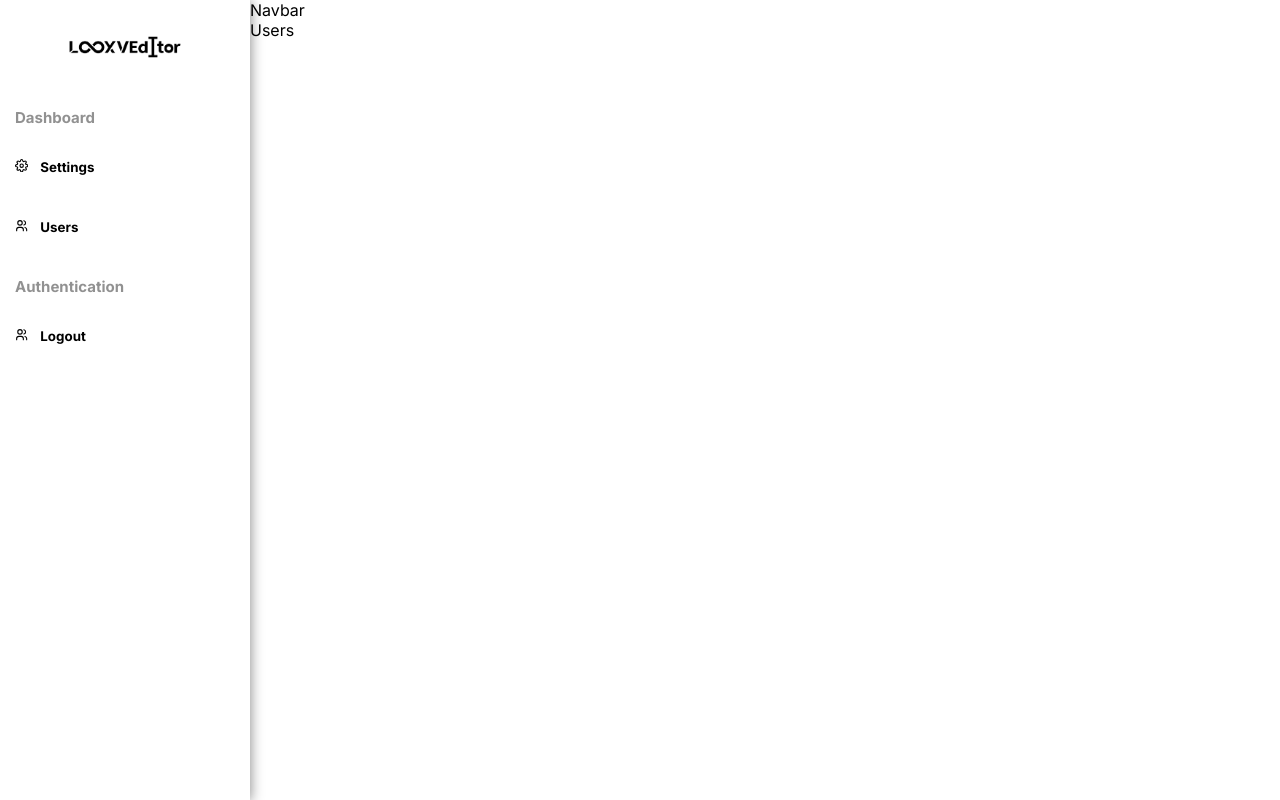
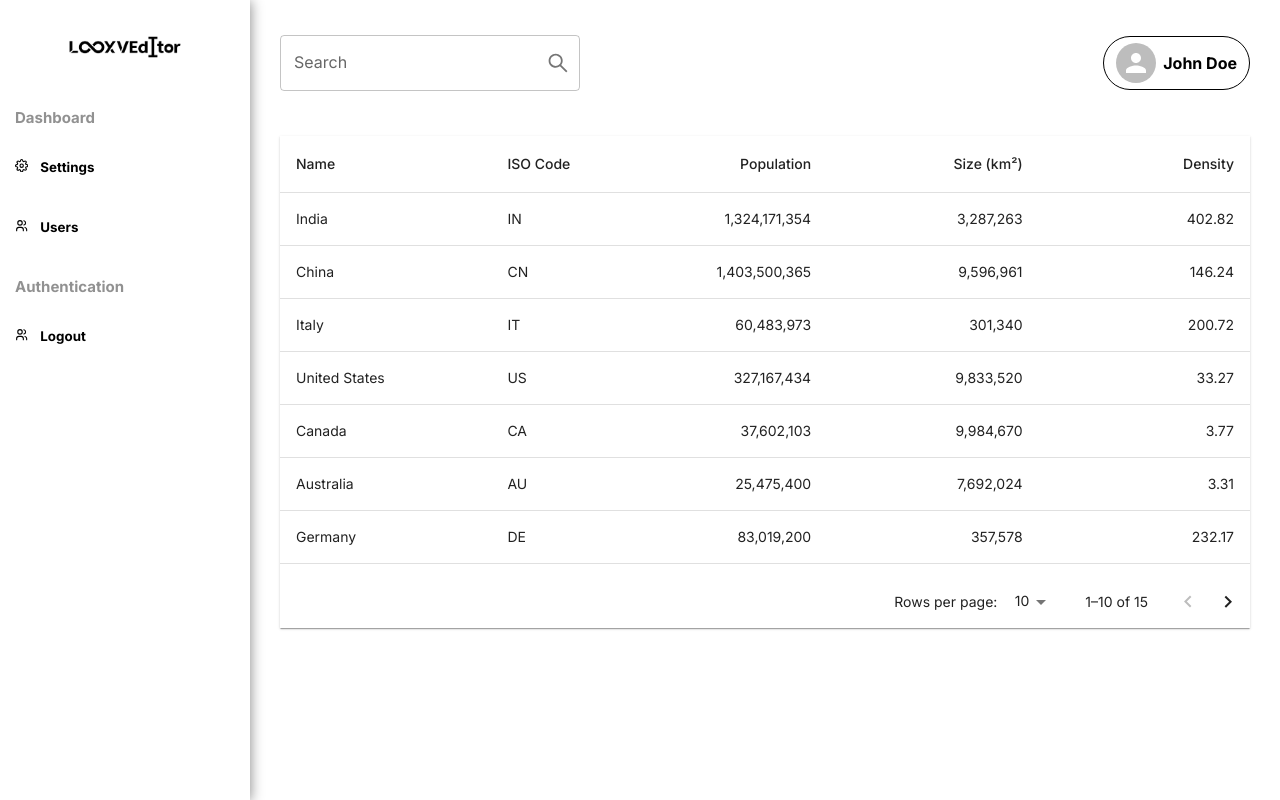
Before and after one commit to tonyykosseifyy/Looxv, a Next.js app: page /admin/users in a window 1280 px wide. Built offline with nearby package versions, Linux system fonts and the light colour scheme.

Commit message:
add: users details component

```diff
--- a/app/admin/components/Navbar.js
+++ b/app/admin/components/Navbar.js
@@ -1,11 +1,42 @@
-import React from 'react'
-import styles from "./sidebar.module.css";
-
+"use client"
+import { useState } from 'react'
+import styles from "./navbar.module.css";
+import { InputAdornment , IconButton, InputLabel, FormControl, OutlinedInput } from '@mui/material';
+import { AiOutlineSearch } from "react-icons/ai";
+import Avatar from '@mui/material/Avatar';
 
 const Navbar = () => {
+  const [ search, setSearch ] = useState("");
   return (
-    <section className={styles.NavbarWrapper}>
-        Navbar
+    <section className={styles.navbar_wrapper}>
+      <div className={styles.navbar_search}>
+        <FormControl variant="outlined">
+            <InputLabel htmlFor="outlined-adornment-password">Search</InputLabel>
+            <OutlinedInput
+              sx={{width:"300px"}}
+              value={search}
+              onChange={(e) => setSearch(e.target.value)}
+              id="outlined-adornment-password"
+              endAdornment={
+                <InputAdornment position="end">
+                  <IconButton
+                    aria-label="Search"
+                    onClick={() => {}}
+                    edge="end"
+                  >
+                    <AiOutlineSearch />
+                  </IconButton>
+                </InputAdornment>
+              }
+              label="Search"
+            />
+          </FormControl>
+      </div>
+      <div className={styles.navbar_user}>
+        <Avatar alt="Avatar" src="" />
+        <p>John Doe</p>
+      </div>
+
     </section>
   )
 }
--- a/app/admin/components/SideBar.js
+++ b/app/admin/components/SideBar.js
@@ -6,7 +6,7 @@ import { Button } from './reusableComponents';
 import { FiSettings } from "react-icons/fi";
 import { TbUsers } from "react-icons/tb";
 
-const SideBar = (props) => {
+const SideBar = () => {
   return (
     <section className={styles.sidebar_wrapper}>
       <div className={styles.sidebar_logo}>
--- /dev/null
+++ b/app/admin/components/Users.js
@@ -0,0 +1,124 @@
+"use client"
+import { useState } from 'react';
+import Paper from '@mui/material/Paper';
+import Table from '@mui/material/Table';
+import TableBody from '@mui/material/TableBody';
+import TableCell from '@mui/material/TableCell';
+import TableContainer from '@mui/material/TableContainer';
+import TableHead from '@mui/material/TableHead';
+import TablePagination from '@mui/material/TablePagination';
+import TableRow from '@mui/material/TableRow';
+
+const columns = [
+  { id: 'name', label: 'Name', minWidth: 170 },
+  { id: 'code', label: 'ISO\u00a0Code', minWidth: 100 },
+  {
+    id: 'population',
+    label: 'Population',
+    minWidth: 170,
+    align: 'right',
+    format: (value) => value.toLocaleString('en-US'),
+  },
+  {
+    id: 'size',
+    label: 'Size\u00a0(km\u00b2)',
+    minWidth: 170,
+    align: 'right',
+    format: (value) => value.toLocaleString('en-US'),
+  },
+  {
+    id: 'density',
+    label: 'Density',
+    minWidth: 170,
+    align: 'right',
+    format: (value) => value.toFixed(2),
+  },
+];
+
+function createData(name, code, population, size) {
+  const density = population / size;
+  return { name, code, population, size, density };
+}
+
+const rows = [
+  createData('India', 'IN', 1324171354, 3287263),
+  createData('China', 'CN', 1403500365, 9596961),
+  createData('Italy', 'IT', 60483973, 301340),
+  createData('United States', 'US', 327167434, 9833520),
+  createData('Canada', 'CA', 37602103, 9984670),
+  createData('Australia', 'AU', 25475400, 7692024),
+  createData('Germany', 'DE', 83019200, 357578),
+  createData('Ireland', 'IE', 4857000, 70273),
+  createData('Mexico', 'MX', 126577691, 1972550),
+  createData('Japan', 'JP', 126317000, 377973),
+  createData('France', 'FR', 67022000, 640679),
+  createData('United Kingdom', 'GB', 67545757, 242495),
+  createData('Russia', 'RU', 146793744, 17098246),
+  createData('Nigeria', 'NG', 200962417, 923768),
+  createData('Brazil', 'BR', 210147125, 8515767),
+];
+
+export default function StickyHeadTable() {
+  const [page, setPage] = useState(0);
+  const [rowsPerPage, setRowsPerPage] = useState(10);
+
+  const handleChangePage = (event, newPage) => {
+    setPage(newPage);
+  };
+
+  const handleChangeRowsPerPage = (event) => {
+    setRowsPerPage(+event.target.value);
+    setPage(0);
+  };
+
+  return (
+    <Paper sx={{ width: '100%', overflow: 'hidden', borderRadius:0 }}>
+      <TableContainer sx={{ maxHeight: 440 }}>
+        <Table stickyHeader aria-label="sticky table">
+          <TableHead>
+            <TableRow>
+              {columns.map((column) => (
+                <TableCell
+                  key={column.id}
+                  align={column.align}
+                  style={{ minWidth: column.minWidth }}
+                >
+                  {column.label}
+                </TableCell>
+              ))}
+            </TableRow>
+          </TableHead>
+          <TableBody>
+            {rows
+              .slice(page * rowsPerPage, page * rowsPerPage + rowsPerPage)
+              .map((row) => {
+                return (
+                  <TableRow hover role="checkbox" tabIndex={-1} key={row.code}>
+                    {columns.map((column) => {
+                      const value = row[column.id];
+                      return (
+                        <TableCell key={column.id} align={column.align}>
+                          {column.format && typeof value === 'number'
+                            ? column.format(value)
+                            : value}
+                        </TableCell>
+                      );
+                    })}
+                  </TableRow>
+                );
+              })}
+          </TableBody>
+        </Table>
+      </TableContainer>
+      <TablePagination
+        rowsPerPageOptions={[10, 25, 100]}
+        component="div"
+        count={rows.length}
+        rowsPerPage={rowsPerPage}
+        page={page}
+        onPageChange={handleChangePage}
+        onRowsPerPageChange={handleChangeRowsPerPage}
+      />
+    </Paper>
+  );
+}
--- a/app/admin/components/navbar.module.css
+++ b/app/admin/components/navbar.module.css
@@ -0,0 +1,18 @@
+.navbar_wrapper {
+    padding: 35px 30px;
+    display: flex;
+    align-items: center;
+    justify-content: space-between;
+}
+.navbar_user {
+    display: flex;
+    align-items: center;
+    justify-content: center;
+    padding: 6px 12px ;
+    border: 1px solid black ;
+    border-radius: 30px;
+}
+.navbar_user > p {
+    margin-left: 7px ;
+    font-weight: bold;
+}
--- a/app/admin/components/reusableComponents.js
+++ b/app/admin/components/reusableComponents.js
@@ -6,3 +6,11 @@ export const Button = (props) => {
 			<button {...rest} className={`${styles.button} ${false && styles.buttonActive}`}>{children}</button>
   );
 };
+
+export const UserPaper = (props) => {
+  return (
+    <div>
+
+    </div>
+  )
+};
--- a/app/admin/components/styles.module.css
+++ b/app/admin/components/styles.module.css
@@ -7,7 +7,7 @@
     color: black;
     border: none;
     position: relative;
-    transition: .3s ease ;
+    transition: .15s ease-out ;
     margin: 5px 0 ;
     background-color: white;
     font-weight: bold;
--- a/app/admin/users/page.js
+++ b/app/admin/users/page.js
@@ -1,8 +1,12 @@
 import React from 'react'
+import UsersTable from "../components/Users";
+import styles from "./styles.module.css";
 
 function Users() {
   return (
-    <div>Users</div>
+    <div className={styles.users_wrapper}>
+      <UsersTable />
+    </div>
   )
 }
 
--- /dev/null
+++ b/app/admin/users/styles.module.css
@@ -0,0 +1,5 @@
+.users_wrapper {
+    display: flex;
+    justify-content: center;
+    padding: 10px 30px;
+}
```
